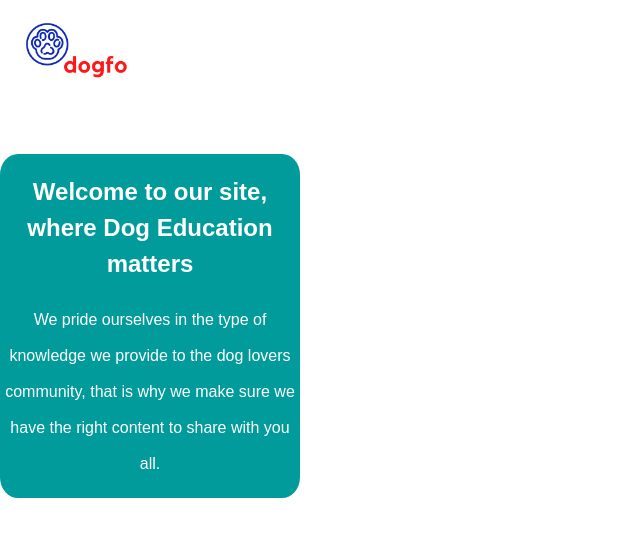
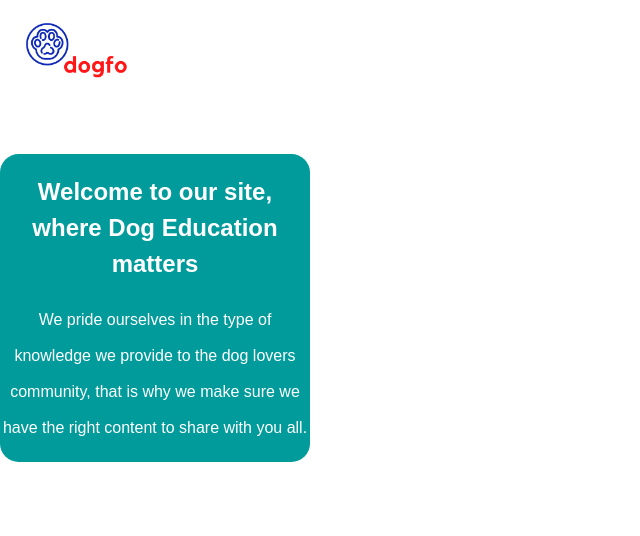
Before and after one commit to jorgevz/dogwebsite, a React (Create React App) app: page / in a window 1280 px wide. Shown: the top 536 px of the page, without its empty margins (0-640 px from the left). Built offline with nearby package versions, Linux system fonts and the light colour scheme.

Commit message:
edge adjustment

```diff
--- a/src/App.css
+++ b/src/App.css
@@ -3,7 +3,7 @@ font-family: Arial, Helvetica, sans-serif;
 background-color: rgb(1, 155, 155);
 text-align: center;
 border-radius: 6%;
-width: 300px;
+width: 310px;
 font-weight: 400;
 color: white;
 position: fixed;
```
